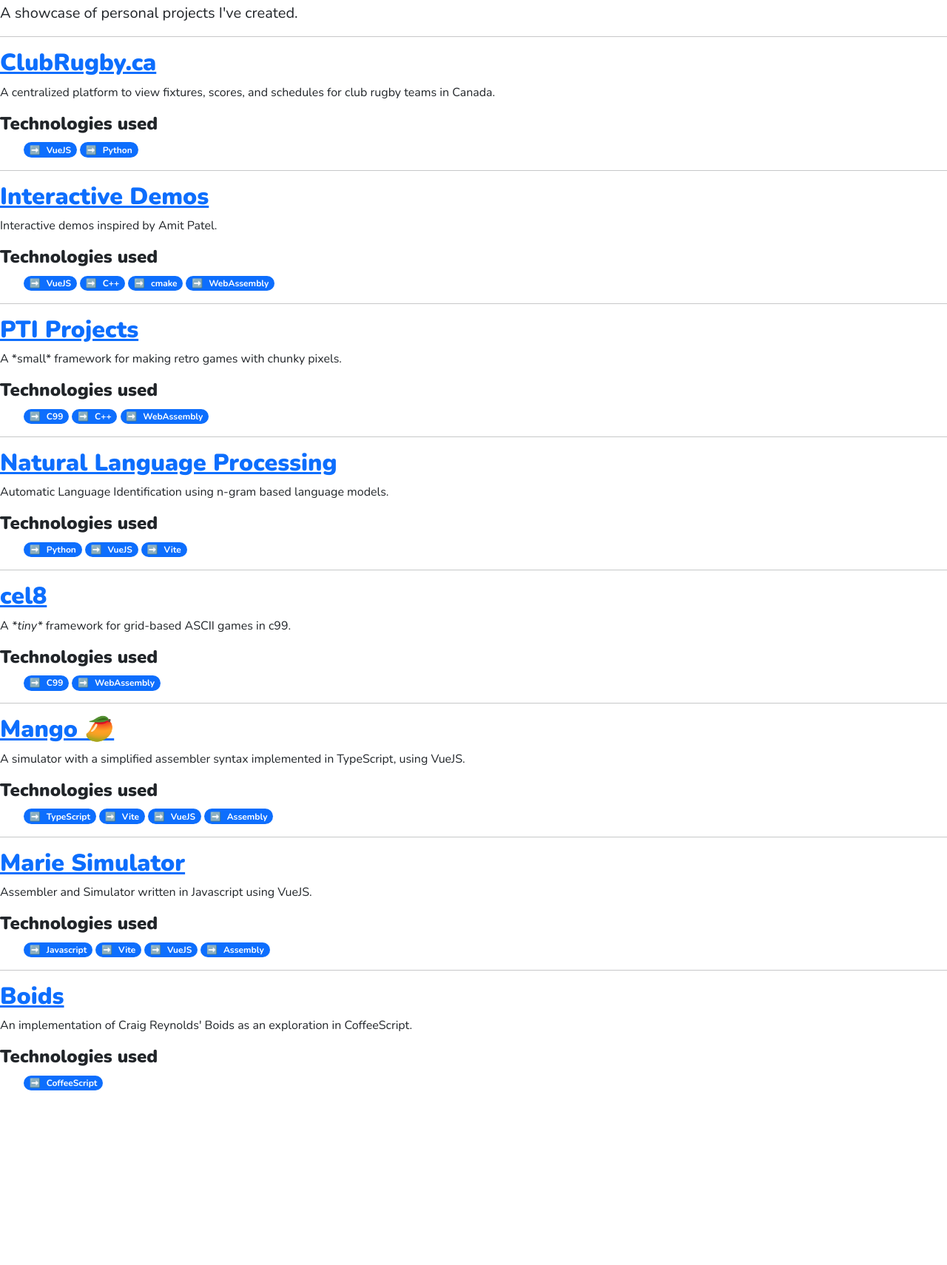
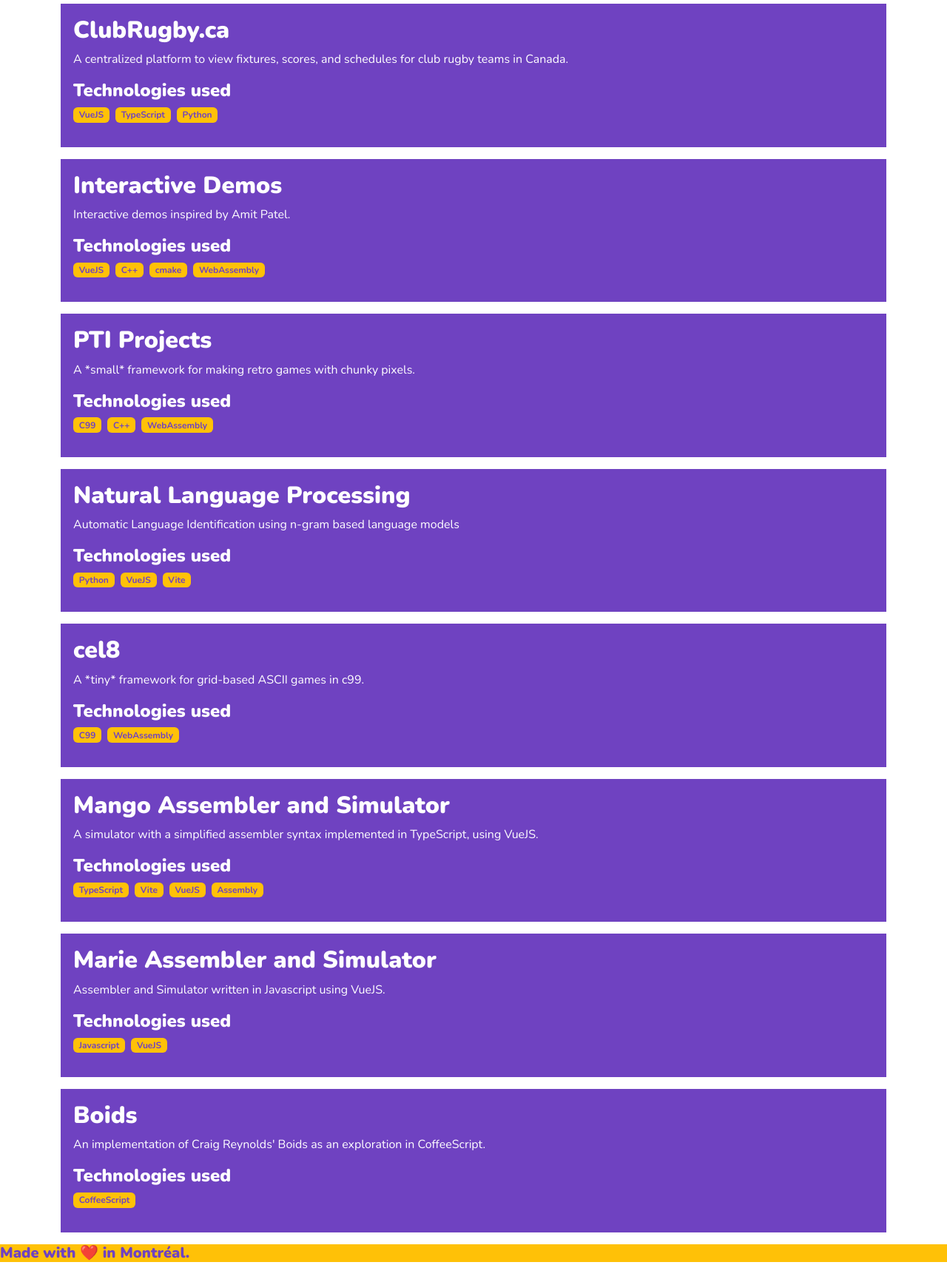
Before and after one commit to mathewmariani/mathewmariani.github.io, an Astro site: page /projects in a window 1280 px wide. Shown: the part 115-1825 px from the top of the page at 74% size. Before the commit the page ends 1606 px from the top, so only its background shows below. Built offline with nearby package versions, Linux system fonts and the light colour scheme; Astro itself is replaced by a stand-in of ours.

Commit message:
More updates

```diff
--- a/src/components/Footer.astro
+++ b/src/components/Footer.astro
@@ -3,8 +3,7 @@
 ---
 
 <footer>
-    <hr />
-    <p class="text-center text-mutes">
+    <h5>
         Made with <span id="with-love">❤️</span> in Montréal.
-    </p>
+    </h5>
 </footer>
--- /dev/null
+++ b/src/components/ProjectCard.astro
@@ -0,0 +1,23 @@
+---
+const { href, title, description, tech = [] } = Astro.props;
+---
+
+<a class="card text-decoration-none h-100" href={href}>
+    <div class="card-body">
+        <h2>{title}</h2>
+        <p>{description}</p>
+
+        {
+            tech.length > 0 && (
+                <>
+                    <h4>Technologies used</h4>
+                    <ul class="list-unstyled d-flex flex-wrap gap-2">
+                        {tech.map((t) => (
+                            <li class="badge">{t}</li>
+                        ))}
+                    </ul>
+                </>
+            )
+        }
+    </div>
+</a>
--- a/src/layouts/Page.astro
+++ b/src/layouts/Page.astro
@@ -9,10 +9,11 @@ import Meta from '@/components/Meta.astro';
 	</head>
 
 	<body>
-		<main>
+		<main class="container">
 			<slot />
 		</main>
 		<script src="/sugar.js" is:inline></script>
+		<Footer />
 	</body>
 </html>
 <style></style>
--- a/src/pages/projects.astro
+++ b/src/pages/projects.astro
@@ -1,136 +1,69 @@
 ---
 import Layout from '@/layouts/Page.astro';
+import ProjectCard from '@/components/ProjectCard.astro';
+
+const projects = [
+  {
+    href: 'https://clubrugby.ca',
+    title: 'ClubRugby.ca',
+    description:
+      'A centralized platform to view fixtures, scores, and schedules for club rugby teams in Canada.',
+    tech: ['VueJS', 'TypeScript', 'Python'],
+  },
+  {
+    href: 'https://mathewmariani.com/interactive-demos',
+    title: 'Interactive Demos',
+    description: 'Interactive demos inspired by Amit Patel.',
+    tech: ['VueJS', 'C++', 'cmake', 'WebAssembly'],
+  },
+  {
+    href: 'https://mathewmariani.com/pti-projects',
+    title: 'PTI Projects',
+    description:
+      'A *small* framework for making retro games with chunky pixels.',
+    tech: ['C99', 'C++', 'WebAssembly'],
+  },
+  {
+    href: 'https://mathewmariani.com/ngram-nlp',
+    title: 'Natural Language Processing',
+    description:
+      'Automatic Language Identification using n-gram based language models',
+    tech: ['Python', 'VueJS', 'Vite'],
+  },
+  {
+    href: 'https://mathewmariani.com/cel8-samples',
+    title: 'cel8',
+    description: 'A *tiny* framework for grid-based ASCII games in c99.',
+    tech: ['C99', 'WebAssembly'],
+  },
+  {
+    href: 'https://mathewmariani.com/mango-assembler-simulator',
+    title: 'Mango Assembler and Simulator',
+    description:
+      'A simulator with a simplified assembler syntax implemented in TypeScript, using VueJS.',
+    tech: ['TypeScript', 'Vite', 'VueJS', 'Assembly'],
+  },
+  {
+    href: 'https://mathewmariani.com/marie-simulator',
+    title: 'Marie Assembler and Simulator',
+    description: 'Assembler and Simulator written in Javascript using VueJS.',
+    tech: ['Javascript', 'VueJS'],
+  },
+  {
+    href: 'https://mathewmariani.com/ngram-nlp',
+    title: 'Boids',
+    description:
+      "An implementation of Craig Reynolds' Boids as an exploration in CoffeeScript.",
+    tech: ['CoffeeScript'],
+  },
+];
 ---
 
 <Layout>
-  <h1 class="display-2"><b>Projects 🛠️</b></h1>
-  <div class="highlight"></div>
-  <p class="lead">A showcase of personal projects I've created.</p>
-
-  <article id="projects">
-    <!-- clubrugby.ca -->
-    <hr />
-    <section class="project">
-      <h2><a href="https://clubrugby.ca">ClubRugby.ca</a></h2>
-      <p>
-        A centralized platform to view fixtures, scores, and schedules for club
-        rugby teams in Canada.
-      </p>
-      <h4>Technologies used</h4>
-      <ul>
-        <li class="badge rounded-pill text-bg-primary">VueJS</li>
-        <li class="badge rounded-pill text-bg-primary">Python</li>
-      </ul>
-    </section>
-
-    <!-- interactive-demos -->
-    <hr />
-    <section class="project">
-      <h2>
-        <a href="https://mathewmariani.com/interactive-demos"
-          >Interactive Demos</a>
-      </h2>
-      <p>Interactive demos inspired by Amit Patel.</p>
-      <h4>Technologies used</h4>
-      <ul>
-        <li class="badge rounded-pill text-bg-primary">VueJS</li>
-        <li class="badge rounded-pill text-bg-primary">C++</li>
-        <li class="badge rounded-pill text-bg-primary">cmake</li>
-        <li class="badge rounded-pill text-bg-primary">WebAssembly</li>
-      </ul>
-    </section>
-
-    <!-- pti -->
-    <hr />
-    <section class="project">
-      <h2><a href="https://mathewmariani.com/pti-projects">PTI Projects</a></h2>
-      <p>A *small* framework for making retro games with chunky pixels.</p>
-      <h4>Technologies used</h4>
-      <ul>
-        <li class="badge rounded-pill text-bg-primary">C99</li>
-        <li class="badge rounded-pill text-bg-primary">C++</li>
-        <li class="badge rounded-pill text-bg-primary">WebAssembly</li>
-      </ul>
-    </section>
-
-    <!-- ngram-npl -->
-    <hr />
-    <section class="project">
-      <h2>
-        <a href="https://mathewmariani.com/ngram-nlp"
-          >Natural Language Processing</a>
-      </h2>
-      <p>
-        Automatic Language Identification using n-gram based language models.
-      </p>
-      <h4>Technologies used</h4>
-      <ul>
-        <li class="badge rounded-pill text-bg-primary">Python</li>
-        <li class="badge rounded-pill text-bg-primary">VueJS</li>
-        <li class="badge rounded-pill text-bg-primary">Vite</li>
-      </ul>
-    </section>
-
-    <!-- cel8 -->
-    <hr />
-    <section class="project">
-      <h2><a href="https://mathewmariani.com/cel8-samples">cel8</a></h2>
-      <p>A <i>*tiny*</i> framework for grid-based ASCII games in c99.</p>
-      <h4>Technologies used</h4>
-      <ul>
-        <li class="badge rounded-pill text-bg-primary">C99</li>
-        <li class="badge rounded-pill text-bg-primary">WebAssembly</li>
-      </ul>
-    </section>
-
-    <!-- Mango -->
-    <hr />
-    <section class="project">
-      <h2>
-        <a href="https://mathewmariani.com/mango-assembler-simulator/"
-          >Mango 🥭</a>
-      </h2>
-      <p>
-        A simulator with a simplified assembler syntax implemented in
-        TypeScript, using VueJS.
-      </p>
-      <h4>Technologies used</h4>
-      <ul>
-        <li class="badge rounded-pill text-bg-primary">TypeScript</li>
-        <li class="badge rounded-pill text-bg-primary">Vite</li>
-        <li class="badge rounded-pill text-bg-primary">VueJS</li>
-        <li class="badge rounded-pill text-bg-primary">Assembly</li>
-      </ul>
-    </section>
-
-    <!-- Marie -->
-    <hr />
-    <section class="project">
-      <h2>
-        <a href="https://mathewmariani.com/marie-simulator">Marie Simulator</a>
-      </h2>
-      <p>Assembler and Simulator written in Javascript using VueJS.</p>
-      <h4>Technologies used</h4>
-      <ul>
-        <li class="badge rounded-pill text-bg-primary">Javascript</li>
-        <li class="badge rounded-pill text-bg-primary">Vite</li>
-        <li class="badge rounded-pill text-bg-primary">VueJS</li>
-        <li class="badge rounded-pill text-bg-primary">Assembly</li>
-      </ul>
-    </section>
-
-    <!-- coffee-boids -->
-    <hr />
-    <section class="project">
-      <h2><a href="https://mathewmariani.com/coffee-boids">Boids</a></h2>
-      <p>
-        An implementation of Craig Reynolds' Boids as an exploration in
-        CoffeeScript.
-      </p>
-      <h4>Technologies used</h4>
-      <ul>
-        <li class="badge rounded-pill text-bg-primary">CoffeeScript</li>
-      </ul>
-    </section>
-  </article>
+  <div class="vstack gap-3">
+    <h1>
+      A showcase of personal projects I've created using various technologies.
+    </h1>
+    {projects.map((project) => <ProjectCard {...project} />)}
+  </div>
 </Layout>
--- a/src/styles/global.css
+++ b/src/styles/global.css
@@ -43,11 +43,8 @@ h6 {
 }
 
 .card:hover {
-    box-shadow: var(--bs-yellow);
-    transform: translateY(-3px);
-
+    --bs-card-bg: var(--bs-pink);
     --bs-card-border-color: var(--bs-pink);
-    --bs-card-bg: var(--bs-pink);
 }
 
 
@@ -90,14 +87,14 @@ h6 {
     background: var(--highlight-color);
 }
 
-ul li {
+/* ul li {
     list-style: none;
 }
 
 ul>li::before {
     content: "➡️";
     margin-right: 8px;
-}
+} */
 
 ol li {
     list-style: none;
@@ -170,3 +167,9 @@ details summary::before {
 details[open] summary::before {
     content: "⬇️";
 }
+
+footer {
+    margin-top: 1rem;
+    color: var(--bs-purple);
+    background-color: var(--bs-yellow);
+}
```
Also changed, not shown: src/components/ContactCard.astro (added, +24 -0 lines), src/components/CourseCard.astro (added, +23 -0 lines), src/components/ExperienceCard.astro (added, +33 -0 lines), src/pages/courses.astro (+22 -42 lines), src/pages/resume.astro (+54 -99 lines).
